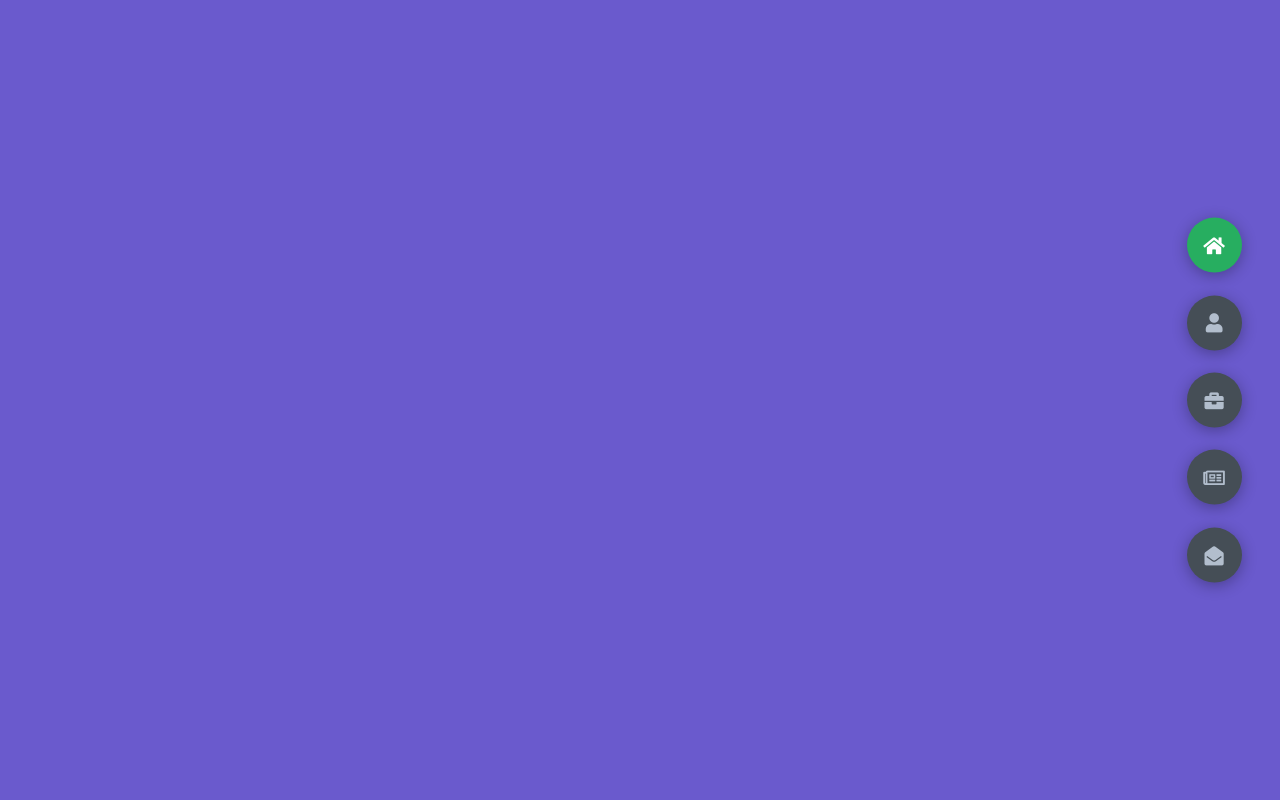
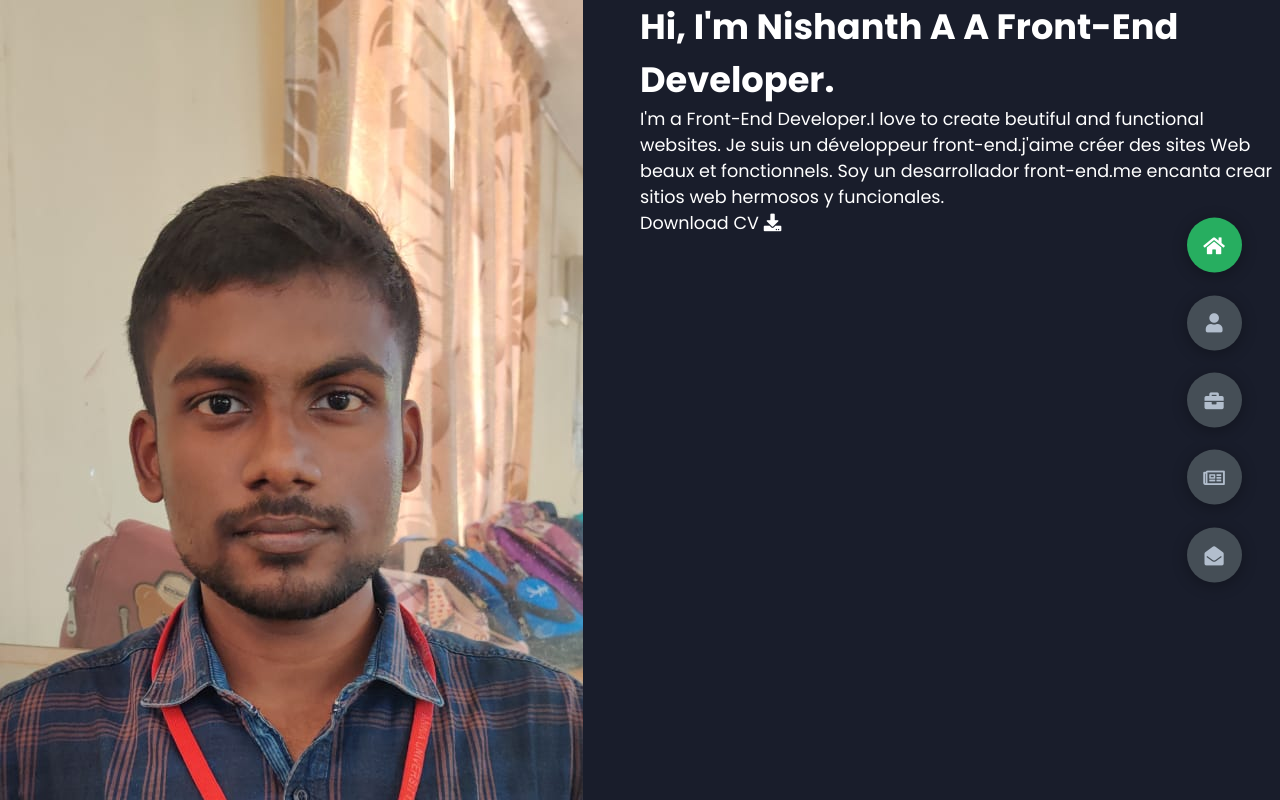
Before and after one commit to nishanth-2001/myportfolio, a plain HTML site: page index.html in a window 1280 px wide. Drawn offline with Linux system fonts and the light colour scheme.

Commit message:
4/8/2023(18:00-20:00) image added and header css

```diff
--- a/app.js
+++ b/app.js
@@ -1,39 +1,37 @@
-const sections = document.querySelectorAll('.section')
-const sectBtns = document.querySelectorAll('.controls')
-const sectBtn = document.querySelectorAll('.control')
-const allSections = document.querySelectorAll('.main-content')
-
+const sections = document.querySelectorAll(".section");
+const sectBtns = document.querySelectorAll(".controls");
+const sectBtn = document.querySelectorAll(".control");
+const allSections = document.querySelector(".main-content");
 
 function PageTransitions() {
   //button click active class
-    for (let i = 0; i < sectBtn.length; i++){
-        sectBtn[i].addEventListener('click', function(){
-            let currentBtn = document.querySelectorAll('.active-btn')
-            currentBtn[0].className = currentBtn[0].className.replace('active-btn', '')
-            this.className += ' active-btn'
-        })
+  for (let i = 0; i < sectBtn.length; i++) {
+    sectBtn[i].addEventListener("click", function () {
+      let currentBtn = document.querySelectorAll(".active-btn");
+      currentBtn[0].className = currentBtn[0].className.replace ("active-btn", "");
+      this.className += " active-btn";
+    });
   }
+
   //sections active
-allSections.addEventListener('click', (e) =>{
-    const id = e.target.dataset.id
-    if(id){
+  allSections.addEventListener("click", (e) => {
+    const id = e.target.dataset.id;
+    if (id) {
       //remove selected from the other btns
-        sectBtns.forEach((btn) =>{
-            btn.classList.remove('active')
-        })
-        e.target.classList.add('active')
+      sectBtns.forEach((btn) => {
+        btn.classList.remove("active");
+      });
+      e.target.classList.add("active");
 
       //hide other sections
-        sections.forEach((section) =>{
-            section.classList.remove('active')
-        })
+      sections.forEach((section) => {
+        section.classList.remove("active");
+      });
 
-        const element = document.getElementById(id)
-        element.classList.add('active')
-
+      const element = document.getElementById(id);
+      element.classList.add("active");
     }
-    })
-
+  });
 }
 
-PageTransitions()
+PageTransitions();
--- a/index.html
+++ b/index.html
@@ -12,6 +12,30 @@
 </head>
 <body class="main-content">
     <header class="section sec1 header active" id="home">
+        <div class="header-content">
+            <div class="left-header">
+                <div class="h-shape"></div>
+                <div class="image">
+                    <img src="img/hero.jpeg" alt="">
+                </div>
+            </div>
+            <div class="right-header">
+                <h1 class="name">
+                   Hi, I'm <span>Nishanth A</span>
+                   A Front-End Developer.
+                </h1>
+                <p>
+                    I'm a Front-End Developer.I love to create beutiful and functional websites.
+                    Je suis un développeur front-end.j'aime créer des sites Web beaux et fonctionnels.
+                    Soy un desarrollador front-end.me encanta crear sitios web hermosos y funcionales.
+
+                </p>
+                <a href="" class="main-btn">
+                    <span class="btn-text">Download CV</span>
+                    <span class="btn-icon"><i class="fas fa-download"></i></span>
+                </a>
+            </div>
+        </div>
 
     </header>
     <main>
--- a/styles/styles.scss
+++ b/styles/styles.scss
@@ -1,14 +1,14 @@
-*{
+* {
   margin: 0;
   padding: 0%;
   box-sizing: border-box;
   list-style: none;
 }
 
-:root{
+:root {
   --color-primary: #191d2b;
   --color-secondary: #27ae60;
-   --color-white: #FFFFFF;
+  --color-white: #ffffff;
   --color-black: #000;
   --color-grey-0: #f8f8f8;
   --color-grey-1: #dbe1e8;
@@ -18,101 +18,91 @@
   --color-grey-5: #2a2e35;
   --color-grey-6: #12181b;
   --br-sm-2: 14px;
-   --box-shadow-1: 0 3px 15px rgba(0,0,0,.3);
-
-
+  --box-shadow-1: 0 3px 15px rgba(0, 0, 0, 0.3);
 }
 
-body{
+body {
   background-color: var(--color-primary);
-   font-family: 'Poppins', sans-serif;
+  font-family: "Poppins", sans-serif;
   font-size: 1.1rem;
   color: var(--color-white);
-   transition: all .4s ease-in-out;
+  transition: all 0.4s ease-in-out;
 }
 
-a{
+a {
   display: inline-block;
   text-decoration: none;
   color: inherit;
   font-family: inherit;
 }
 
-header{
+header {
   height: 100vh;
   color: var(--color-white);
   overflow: hidden;
 }
 
-section{
+section {
   min-height: 100vh;
   width: 100%;
   position: absolute;
   left: 0;
   top: 0;
   padding: 3rem 18rem;
-
-
 }
 
-.section{
+.section {
   transform: translateY(-100%) scale(0);
-    transition: all .4s ease-in-out;
+  transition: all 0.4s ease-in-out;
   background-color: var(--color-primary);
 }
 
-.sec1{
-    display: none;
-    transform: translateY(0) scale(1);
-    background-color: slateblue;
-}
-
-.sec2{
-    display: none;
-    transform: translateY(0) scale(1);
-    background-color: #27ae60;
-}
-
-.sec2{
-    display: none;
-    transform: translateY(0) scale(1);
-    background-color: #27ae60;
-}
-
-.sec3{
-    display: none;
-    transform: translateY(0) scale(1);
-    background-color: slateblue;
-}
-
-.sec4{
-    display: none;
-    transform: translateY(0) scale(1);
-    background-color: aqua;
-}
-
-.sec5{
+.sec1 {
   display: none;
   transform: translateY(0) scale(1);
 
 }
 
-.active{
+.sec2 {
+  display: none;
+  transform: translateY(0) scale(1);
+
+}
+
+.sec3 {
+  display: none;
+  transform: translateY(0) scale(1);
+
+}
+
+.sec4 {
+  display: none;
+  transform: translateY(0) scale(1);
+
+}
+
+.sec5 {
+  display: none;
+  transform: translateY(0) scale(1);
+
+}
+
+.active {
   display: block;
   animation: scaleAnim 1s ease-in-out;
   @keyframes scaleAnim {
-        0%{
-            transform: translateY(-100%) scale(0)
+    0% {
+      transform: translateY(-100%) scale(0);
     }
 
-        100%{
-        transform: translateY(0) scale(1)
+    100% {
+      transform: translateY(0) scale(1);
     }
   }
 }
 
 //controls
-.controls{
+.controls {
   position: fixed;
   z-index: 10;
   top: 50%;
@@ -122,14 +112,14 @@ section{
   align-items: center;
   justify-content: center;
   transform: translateY(-50%);
-    .active-btn{
+  .active-btn {
     background-color: var(--color-secondary) !important;
-        transition: all .4s ease-in-out;
-         i{
+    transition: all 0.4s ease-in-out;
+    i {
       color: var(--color-white) !important;
     }
   }
-    .control{
+  .control {
     padding: 1rem;
     cursor: pointer;
     background-color: var(--color-grey-4);
@@ -139,13 +129,37 @@ section{
     display: flex;
     justify-content: center;
     align-items: center;
-        margin: .7rem 0;
+    margin: 0.7rem 0;
     box-shadow: var(--box-shadow-1);
-        i{
+    i {
       font-size: 1.2rem;
       color: var(--color-grey-2);
       pointer-events: none;
     }
   }
+}
+
+//header-content
+.header-content{
+    display: grid;
+    grid-template-columns: repeat(2, 1fr);
+    height: 100%;
+    .left-header{
+        display: flex;
+        align-items: center;
+        position: relative;
+        .h-shape{
+            transition: all .4s ease-in-out;
+            width: 65%;
+            height: 100%;
+            background-color: var(--color-secondary);
+            position: absolute;
+            left: 0;
+            top: 0;
+            z-index: -1;
+            clip-path: polygon(0 0, 46% 0, 79% 100%, 0% 100%);
 
         }
+    }
+}
+//independent components
```
Also changed, not shown: img/hero.jpeg (added), styles/styles.css, 1 other file. Lines whose indentation alone changed are shown as unchanged.
